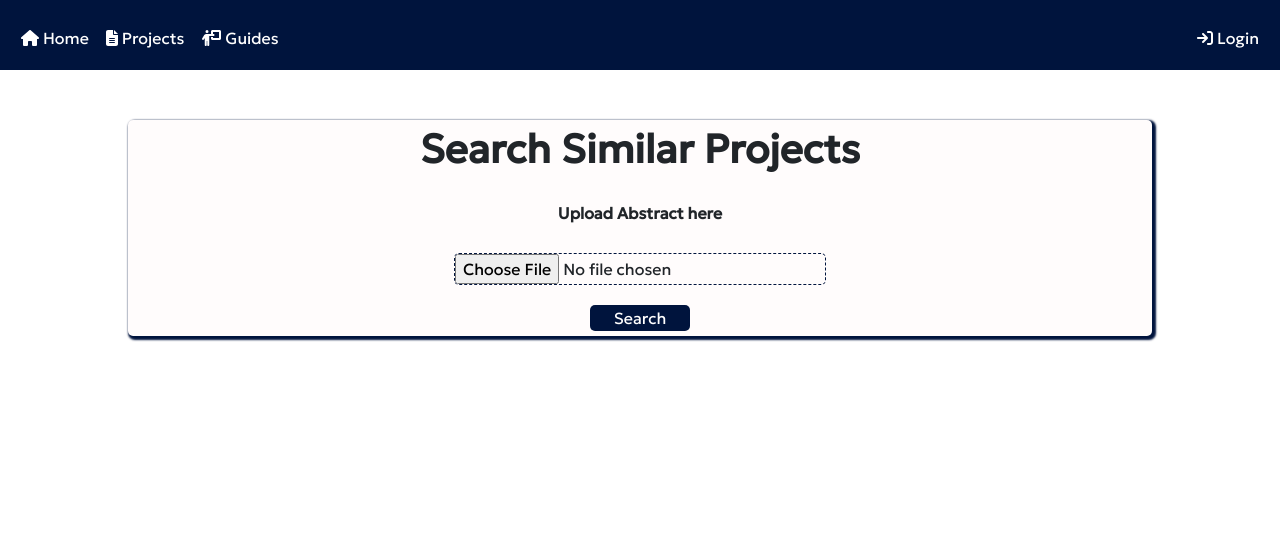
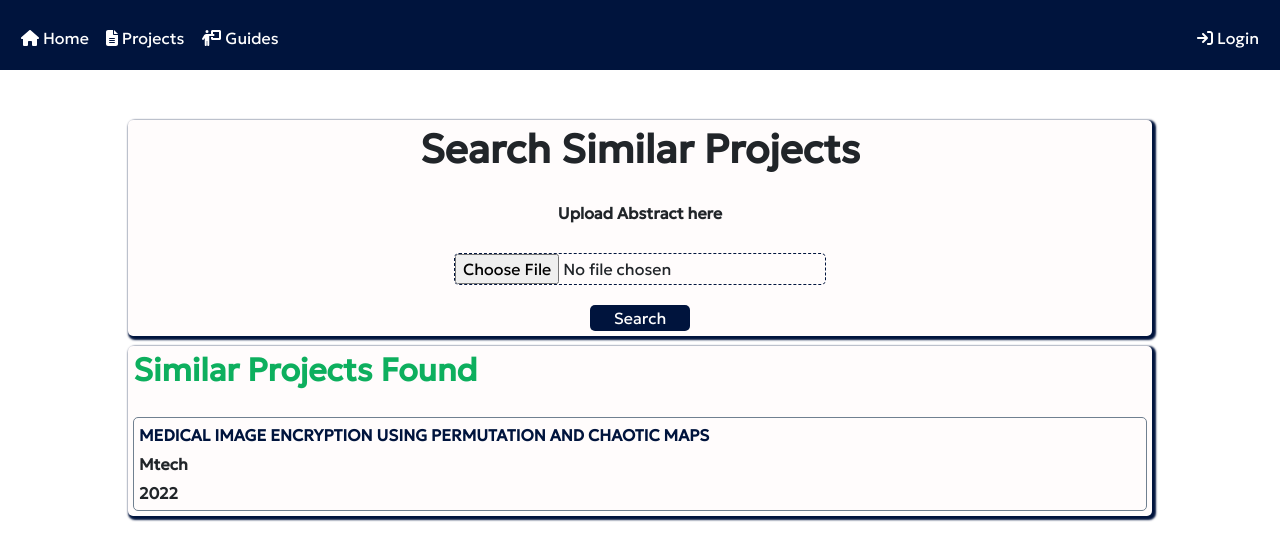
Before and after one commit to Investment-Analysis-Project/mini-project-project-manager-cet, a React (Create React App) app in the folder client/: page /abstractsimilarity in a window 1280 px wide. Shown: the top 560 px of the page. Built offline with nearby package versions, Linux system fonts and the light colour scheme.

Commit message:
Similarity

```diff
--- a/client/src/components/dynamicinput/DynamicInput.jsx
+++ b/client/src/components/dynamicinput/DynamicInput.jsx
@@ -33,6 +33,18 @@ const DynamicForm = () => {
                 <option value="Machine Learning">Machine Learning</option>
                 <option value="Blockchain">Blockchain</option>
                 <option value="Web App">Web App</option>
+                <option value="IoT">IoT</option>
+                <option value="Deep Learning">Deep Learning</option>
+                <option value="Computer Networks">Computer Networks</option>
+                <option value="Data Mining">Data Mining</option>
+                <option value="Cloud Computing">Cloud Computing</option>
+                <option value="Image processing">Image processing</option>
+                <option value="Artificial Intelligence">Artificial Intelligence</option>
+                <option value="Data structures">Data structures</option>
+                <option value="Cryptography">Cryptography</option>
+                <option value="Model Checking">Model Checking</option>
+                <option value="Formal Methods">Formal Methods</option>
+                <option value="Model Checking">Model Checking</option>
           </select>
 
           <button className='rembutdyn' type="button" onClick={() => handleRemoveInput(index)}><FontAwesomeIcon icon={faMinus}/> Remove</button>
--- a/client/src/components/guidefilter/GuideFilter.jsx
+++ b/client/src/components/guidefilter/GuideFilter.jsx
@@ -17,6 +17,17 @@ const GuideFilter = () => {
                     <option value="Blockchain">Blockchain</option>
                     <option value="Web App">Web App</option>
                     <option value="IoT">IoT</option>
+                    <option value="Deep Learning">Deep Learning</option>
+                    <option value="Computer Networks">Computer Networks</option>
+                    <option value="Data Mining">Data Mining</option>
+                    <option value="Cloud Computing">Cloud Computing</option>
+                    <option value="Image processing">Image processing</option>
+                    <option value="Artificial Intelligence">Artificial Intelligence</option>
+                    <option value="Data structures">Data structures</option>
+                    <option value="Cryptography">Cryptography</option>
+                    <option value="Model Checking">Model Checking</option>
+                    <option value="Formal Methods">Formal Methods</option>
+                    <option value="Model Checking">Model Checking</option>
                 </select>
             </div>
         </div>
--- a/client/src/components/projectfilter/ProjectFilter.jsx
+++ b/client/src/components/projectfilter/ProjectFilter.jsx
@@ -38,6 +38,17 @@ const ProjectFilter = () => {
                         <option value="Blockchain">Blockchain</option>
                         <option value="Web App">Web App</option>
                         <option value="IoT">IoT</option>
+                        <option value="Deep Learning">Deep Learning</option>
+                        <option value="Computer Networks">Computer Networks</option>
+                        <option value="Data Mining">Data Mining</option>
+                        <option value="Cloud Computing">Cloud Computing</option>
+                        <option value="Image processing">Image processing</option>
+                        <option value="Artificial Intelligence">Artificial Intelligence</option>
+                        <option value="Data structures">Data structures</option>
+                        <option value="Cryptography">Cryptography</option>
+                        <option value="Model Checking">Model Checking</option>
+                        <option value="Formal Methods">Formal Methods</option>
+                        <option value="Model Checking">Model Checking</option>
                     </select>
                 </div>
 
--- a/client/src/pages/admin/admin.css
+++ b/client/src/pages/admin/admin.css
@@ -19,9 +19,8 @@
 }
 
 .adminoptions{
-    box-shadow: 2px 2px 0px 1px rgb(0, 0, 0);
+    box-shadow: 0px 0px 2px 2px #00143d;
     background: rgb(255, 252, 252);
-    font-weight: 600;
     color: #00143d;
     border: none;
     padding: 10px;
--- a/client/src/pages/similarity/Similarity.jsx
+++ b/client/src/pages/similarity/Similarity.jsx
@@ -8,6 +8,7 @@ const Similarity = () => {
 
     const [filename,setfilename]=useState('No File');
     const [file,setfile]=useState('');
+    const [similarpro,setsimilarpro]=useState('');
 
     const change = (e) => {
         setfile(e.target.files[0]);
@@ -26,6 +27,7 @@ const Similarity = () => {
                   'Content-Type': 'multipart/form-data'
                 }
               });
+            setsimilarpro(resp.data);
             console.log(resp.data);
         }catch(err){
             console.log(err);
@@ -41,8 +43,14 @@ const Similarity = () => {
                     <input type="file" name="myFile" className="drop-zone__input" onChange={change}/>
                     <button onClick={search} className='logbut'>Search</button>
                 </div>
-                <div>
+                <div className='pro_box'>
+                    <h2>Similar Projects Found</h2>
 
+                    <div className='simpro'>
+                        <span className='simpr_title'>MEDICAL IMAGE ENCRYPTION USING PERMUTATION AND CHAOTIC MAPS</span>
+                        <span className='simpr_program'>Mtech</span>
+                        <span className='simpr_year'>2022</span>
+                    </div>
                 </div>
             </div>
         </Layout>
--- a/client/src/pages/similarity/similarity.css
+++ b/client/src/pages/similarity/similarity.css
@@ -3,6 +3,7 @@
     flex-direction: column;
     align-items: center;
     margin-top: 50px;
+    gap: 10px;
 }
 
 .drop_box{
@@ -30,3 +31,33 @@
     font-family: Arial, Helvetica, sans-serif;
     font-size: small;
 }
+
+.pro_box{
+    width: 80%;
+    box-shadow: 2px 2px 2px 2px #00143d;
+    background: rgb(255, 252, 252);
+    border-radius: 5px;
+    padding: 5px;
+    display: flex;
+    flex-direction: column;
+}
+
+.pro_box h2{
+    color: rgb(13, 175, 94);
+    font-weight: 800;
+}
+
+.simpro{
+    margin-top: 20px;
+    display: flex;
+    flex-direction: column;
+    border: 1px solid slategray;
+    border-radius: 5px;
+    padding: 5px;
+    gap: 5px;
+    font-weight: 800;
+}
+
+.simpr_title{
+    color: #00143d;
+}
```
Also changed, not shown: 1 other file (tests, documents, lock files or other folders).
